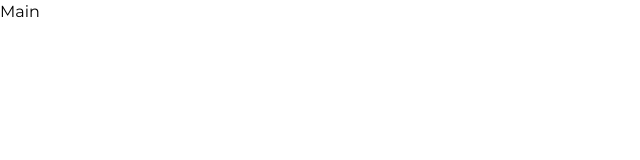
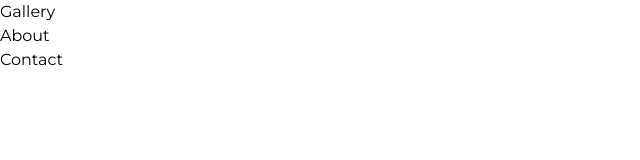
Before and after one commit to coolusername244/marias-moments, a Next.js app: page / in a window 1280 px wide. Shown: the top 160 px of the page, without its empty margins (0-640 px from the left). Built offline with nearby package versions, Linux system fonts and the light colour scheme.

Commit message:
feat: Add basic NavBar component

```diff
--- a/app/page.tsx
+++ b/app/page.tsx
@@ -1,7 +1,8 @@
 import React from 'react';
+import NavBar from '@/components/NavBar';
 
 const Main = () => {
-  return <main>Main</main>;
+  return <NavBar />;
 };
 
 export default Main;
--- /dev/null
+++ b/components/NavBar.tsx
@@ -0,0 +1,26 @@
+import React from 'react';
+
+type NavigationItem = {
+  name: string;
+  href: string;
+};
+
+const navigation: NavigationItem[] = [
+  { name: 'Gallery', href: '#' },
+  { name: 'About', href: '#' },
+  { name: 'Contact', href: '#' },
+];
+
+const NavBar = () => {
+  return (
+    <nav>
+      <ul>
+        {navigation.map((item, i) => {
+          return <li key={i}>{item.name}</li>;
+        })}
+      </ul>
+    </nav>
+  );
+};
+
+export default NavBar;
```
